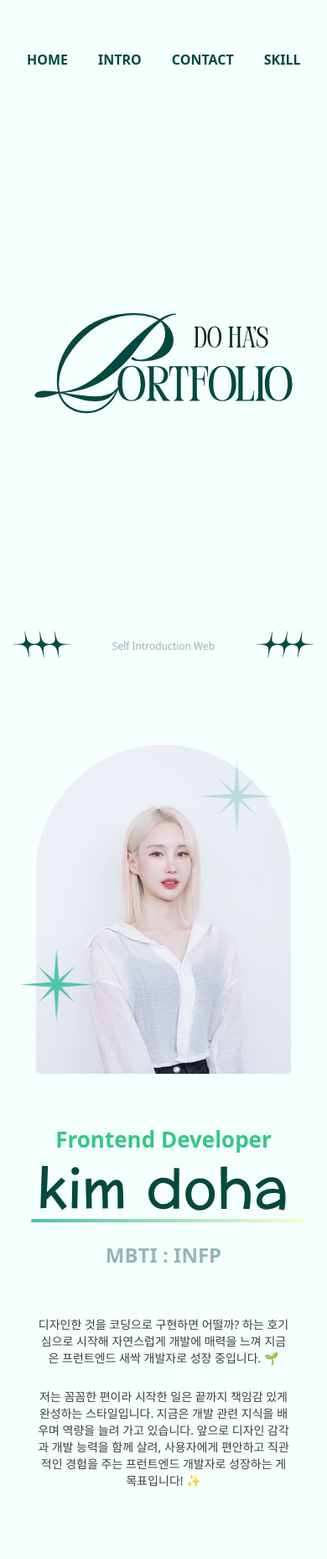
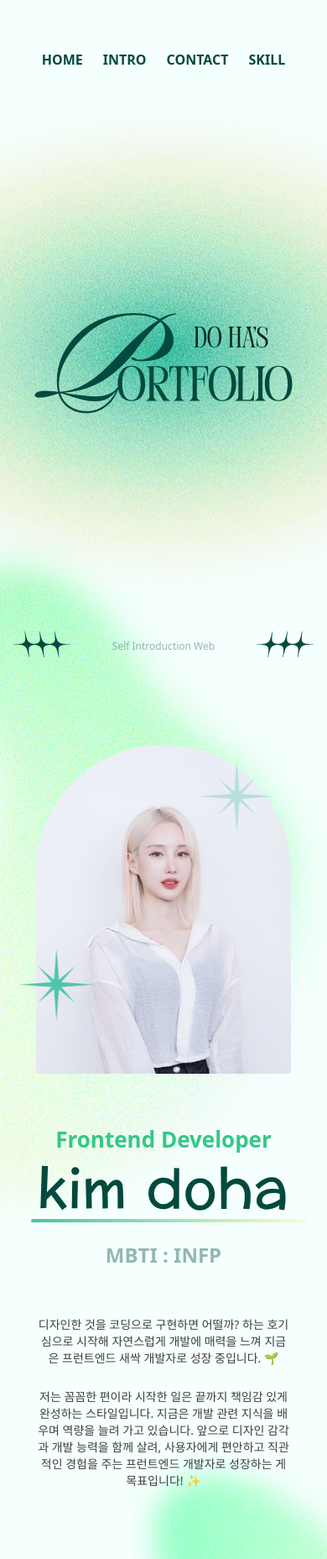
Before and after one commit to dohaim918/About-Me-page, a plain HTML site: page index.html in a window 390 px wide. Shown: the top 1857 px of the page at 84% size. Drawn offline with Linux system fonts and the light colour scheme.

Commit message:
update styles, images, and naming in HTML/CSS

```diff
--- a/styles/media.css
+++ b/styles/media.css
@@ -41,7 +41,7 @@
     height: 900px;
     z-index: -2;
 
-    background: url("../image/bg-03.png") no-repeat;
+    background: url("../assets/image/bg-03.png") no-repeat;
     background-size: 100% auto;
 
     animation: rotateBg 10s linear infinite;
@@ -244,7 +244,25 @@
     backdrop-filter: blur(20px);
     width: 130%;
   }
+
+  .blur::before {
+    background: rgba(245, 255, 253, 0.4);
+    backdrop-filter: blur(10px);
+  }
+
+  .nav-inner {
+    max-width: 1150px;
+    width: auto;
+  }
+
+  .nav-list {
+    transition: all 0.4s;
+  }
+}
+
+@media screen and (max-width: 430px) {
   .nav-list {
     font-size: 16px;
+    gap: 24px;
   }
 }
--- a/styles/style.css
+++ b/styles/style.css
@@ -108,7 +108,7 @@ body {
   align-items: center;
   margin: 106px 0 4px 0;
   height: 622px;
-  background: url("../image/portfolio_bg.png") no-repeat center;
+  background: url("../assets/image/portfolio_bg.png") no-repeat center;
 }
 
 .logo {
@@ -456,7 +456,7 @@ body {
 
   z-index: -1;
 
-  background: url("../image/bg-01.png") no-repeat;
+  background: url("../assets/image/bg-01.png") no-repeat;
   background-size: 100% auto;
 
   opacity: 0.8;
@@ -475,7 +475,7 @@ body {
 
   z-index: -1;
 
-  background: url("../image/bg-02.png") no-repeat;
+  background: url("../assets/image/bg-02.png") no-repeat;
   background-size: 100% auto;
   /* opacity: 0.8; */
 
@@ -502,7 +502,7 @@ body {
   width: auto;
   height: 1080px;
 
-  background: url("../image/main_bg.png") no-repeat center bottom;
+  background: url("../assets/image/main_bg.png") no-repeat center bottom;
   background-size: contain;
   background-position: center;
   background-size: cover;
```
